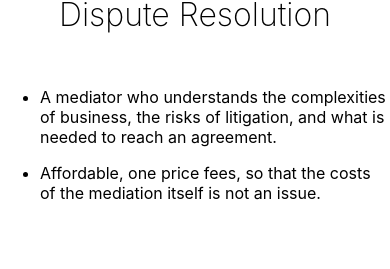
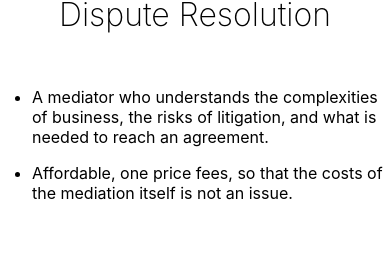
Before and after one commit to Christofuu/vdw-mediation, a SvelteKit app: page / in a window 390 px wide. Shown: the part 469-738 px from the top of the page. Built offline with nearby package versions, Linux system fonts and the light colour scheme.

Commit message:
change mobile styling home bullets

```diff
--- a/src/routes/+page.svelte
+++ b/src/routes/+page.svelte
@@ -54,5 +54,10 @@
             max-width: 100%;
             height: fit-content;
         }
+
+        ul {
+            margin-bottom: 5rem;
+            padding-left: 2rem;
+        }
     }
 </style>
```
